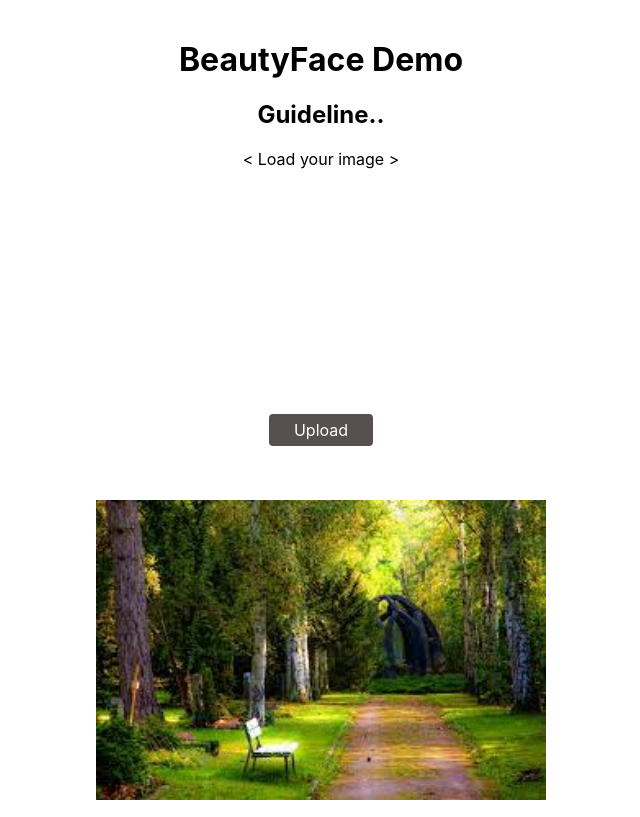
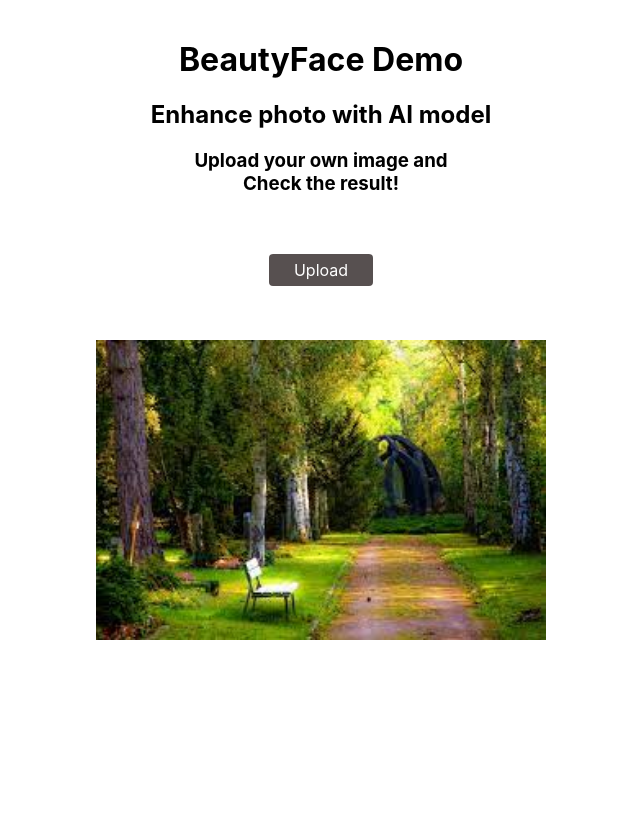
Before and after one commit to EggPudding/BeautyFaceDemo, a React (Create React App) app: page / in a window 1280 px wide. Shown: the whole page, without its empty margins (319-959 px from the left). Built offline with nearby package versions, Linux system fonts and the light colour scheme.

Commit message:
Refactor text locaation

```diff
--- a/src/App.css
+++ b/src/App.css
@@ -10,7 +10,7 @@
 }
 
 .App-logo {
-  height: 40vmin;
+  height: 20vmin;
   pointer-events: none;
 }
 
--- a/src/App.js
+++ b/src/App.js
@@ -55,8 +55,12 @@ function App() {
     <div className="App" style={{ 'margin-top': 40 }}>
       <header className="App-logo">
         <h1>BeautyFace Demo</h1>
-        <h2>Guideline..</h2>
-        {'<'} Load your image {'>'}
+        <h2>Enhance photo with AI model</h2>
+        <h3>
+          Upload your own image and
+          <br />
+          Check the result!
+        </h3>
       </header>
       <div style={{ 'margin-top': 60, 'margin-bottom': 60 }}>
         <label className="input-file-button" htmlFor="input-file">
@@ -101,9 +105,6 @@ function App() {
           style={{ display: isLoading ? 'inline' : 'none' }}
         />
       </div>
-      <header className="Text">
-        <p>{previewURL}</p>
-      </header>
     </div>
   );
 }
```
